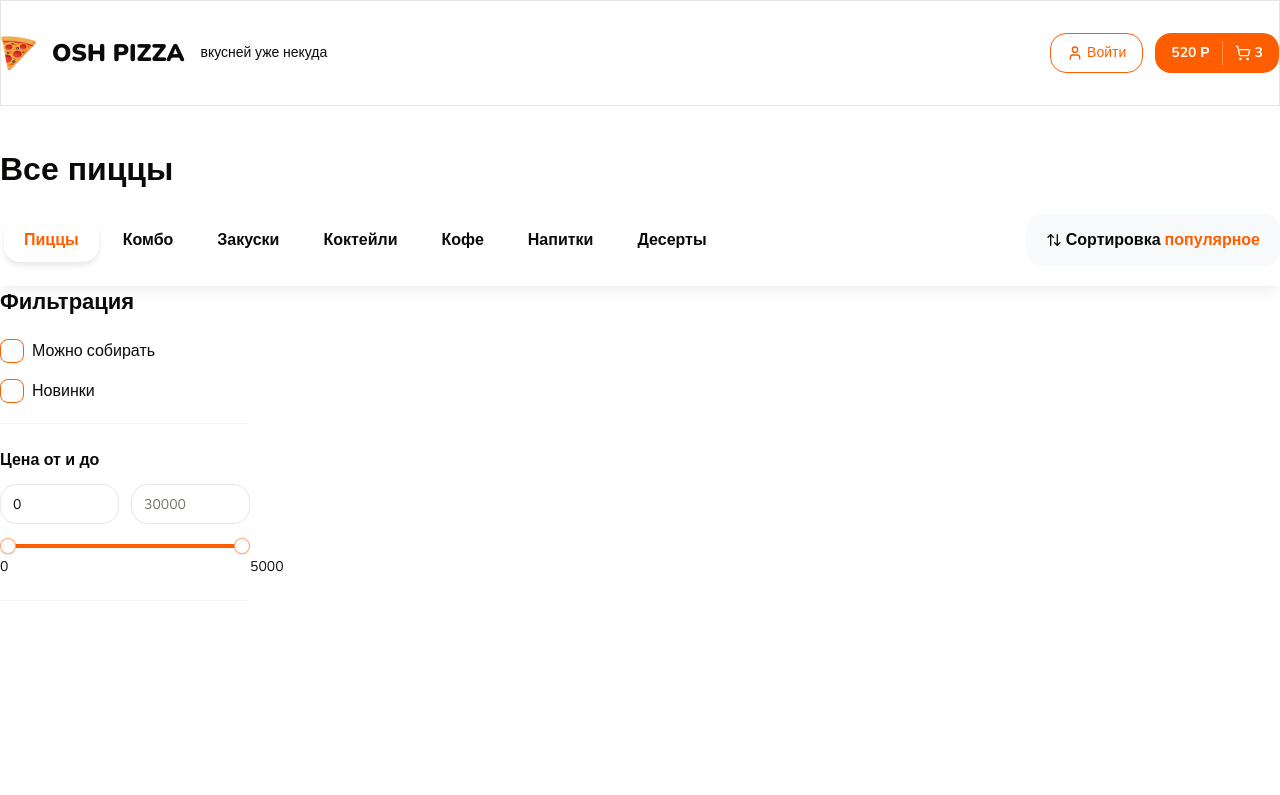
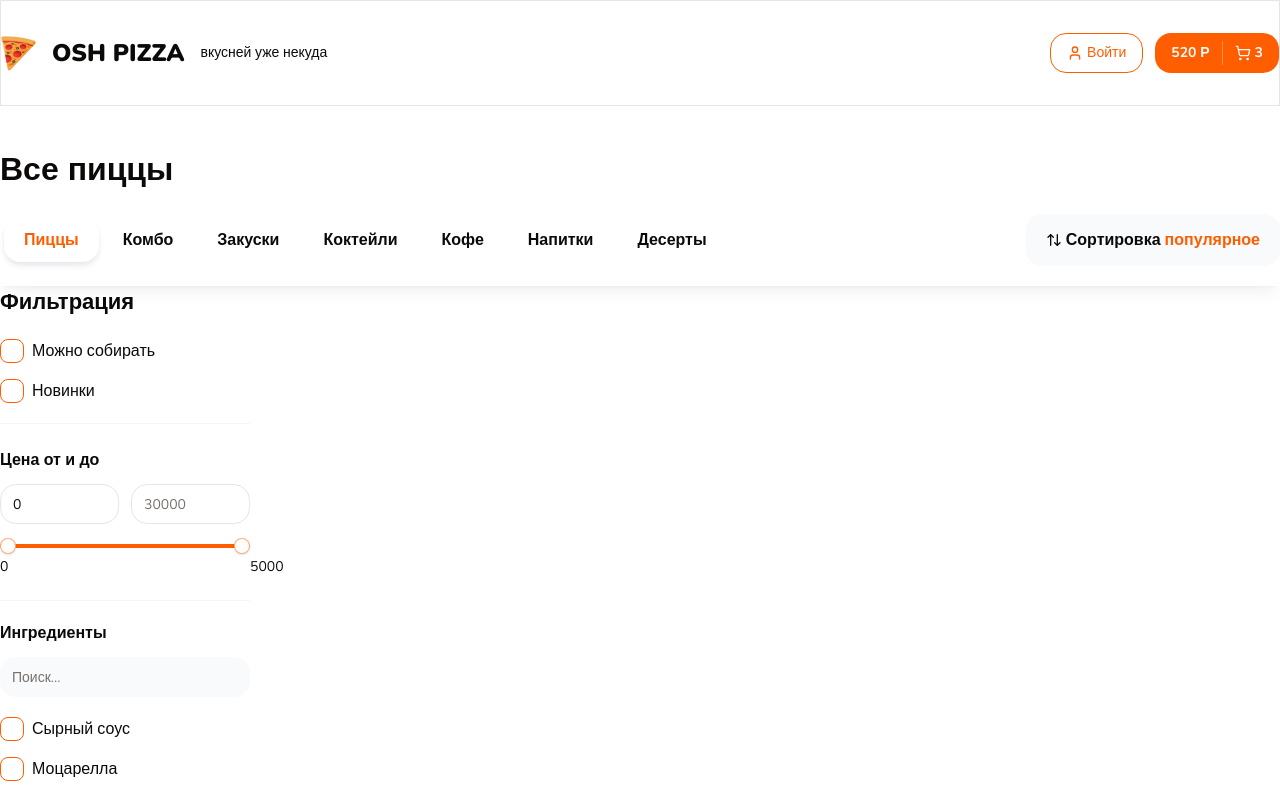
Before and after one commit to Dastan0307/CheckenPizza, a Next.js app: page / in a window 1280 px wide. Shown: the top 795 px of the page. Built offline with nearby package versions, Linux system fonts and the light colour scheme.

Commit message:
add component checkbox-filter-group

```diff
--- /dev/null
+++ b/components/shared/checkbox-filter-group.tsx
@@ -0,0 +1,55 @@
+'use client'
+
+import React from 'react'
+import { Input } from '../ui'
+import { FilterChecboxProps, FilterCheckbox } from './filter-checkbox'
+
+type Item = FilterChecboxProps
+
+interface Props {
+	title: string
+	items: Item[]
+	defaultItems: Item[]
+	limit?: number
+	searchInputPlaceholder?: string
+	onChange?: (values: string[]) => void
+	defaultValue?: string[]
+	className?: string
+}
+
+export const CheckboxFilterGroup: React.FC<Props> = ({
+	title,
+	items,
+	defaultItems,
+	limit = 5,
+	searchInputPlaceholder = 'Поиск...',
+	onChange,
+	defaultValue,
+	className,
+}) => {
+	return (
+		<div className={className}>
+			<p className='font-bold mb-3'>{title}</p>
+
+			<div className='mb-5'>
+				<Input
+					placeholder={searchInputPlaceholder}
+					className='bg-gray-50 border-none'
+				/>
+			</div>
+
+			<div className='flex flex-col gap-4 max-h-96 pr-2 overflow-auto scrollbar'>
+				{items.map((item, index) => (
+					<FilterCheckbox
+						key={index}
+						text={item.text}
+						value={item.value}
+						endAdornment={item.endAdornment}
+						checked={false}
+						onCheckedChange={i => console.log(i)}
+					/>
+				))}
+			</div>
+		</div>
+	)
+}
--- a/components/shared/filters.tsx
+++ b/components/shared/filters.tsx
@@ -1,29 +1,96 @@
 import React from 'react'
+import { Input } from '../ui'
+import { CheckboxFilterGroup } from './checkbox-filter-group'
+import { FilterCheckbox } from './filter-checkbox'
+import { RangeSlider } from './range-slider'
 import { Title } from './title'
-import { FilterCheckbox } from './filter-checkbox'
-import { Input } from '../ui'
-import { RangeSlider } from './range-slider'
 
 interface Props {
 	className: string
 }
 
 export const Filters: React.FC<Props> = ({ className }) => {
-	return <div className={className}>
+	return (
+		<div className={className}>
 			<Title text='Фильтрация' size='sm' className='mb-5 font-bold' />
 
-		<div className="flex flex-col gap-4">
+			<div className='flex flex-col gap-4'>
 				<FilterCheckbox text='Можно собирать' value='1' />
 				<FilterCheckbox text='Новинки' value='2' />
 			</div>
 
-		<div className="mt-5 border-y border-y-neutral-100 py-6 pb-7">
-			<p className="font-bold mb-3">Цена от и до</p>
-			<div className="flex gap-3 mb-5">
-				<Input type='number' placeholder='0' min={0} max={30000} defaultValue={0} />
+			<div className='mt-5 border-y border-y-neutral-100 py-6 pb-7'>
+				<p className='font-bold mb-3'>Цена от и до</p>
+				<div className='flex gap-3 mb-5'>
+					<Input
+						type='number'
+						placeholder='0'
+						min={0}
+						max={30000}
+						defaultValue={0}
+					/>
 					<Input type='number' placeholder='30000' min={100} max={30000} />
 				</div>
 				<RangeSlider min={0} max={5000} step={10} value={[0, 5000]} />
 			</div>
+
+			<CheckboxFilterGroup
+				title='Ингредиенты'
+				className='mt-5'
+				limit={6}
+				defaultItems={[
+					{
+						text: 'Сырный соус',
+						value: '1',
+					},
+					{
+						text: 'Моцарелла',
+                        value: '2',
+					},
+					{
+						text: 'Чеснок',
+                        value: '3',
+					},
+					{
+						text: 'Солённые огурчики',
+                        value: '4',
+					},
+					{
+						text: 'Красный лук',
+                        value: '5',
+					},
+					{
+						text: 'Томат',
+                        value: '6',
+					}
+				]}
+				items={[
+					{
+						text: 'Сырный соус',
+						value: '1',
+					},
+					{
+						text: 'Моцарелла',
+                        value: '2',
+					},
+					{
+						text: 'Чеснок',
+                        value: '3',
+					},
+					{
+						text: 'Солённые огурчики',
+                        value: '4',
+					},
+					{
+						text: 'Красный лук',
+                        value: '5',
+					},
+					{
+						text: 'Томат',
+                        value: '6',
+					}
+				]}
+			/>
 		</div>
+	)
 }
```
Lines whose indentation alone changed are shown as unchanged.
